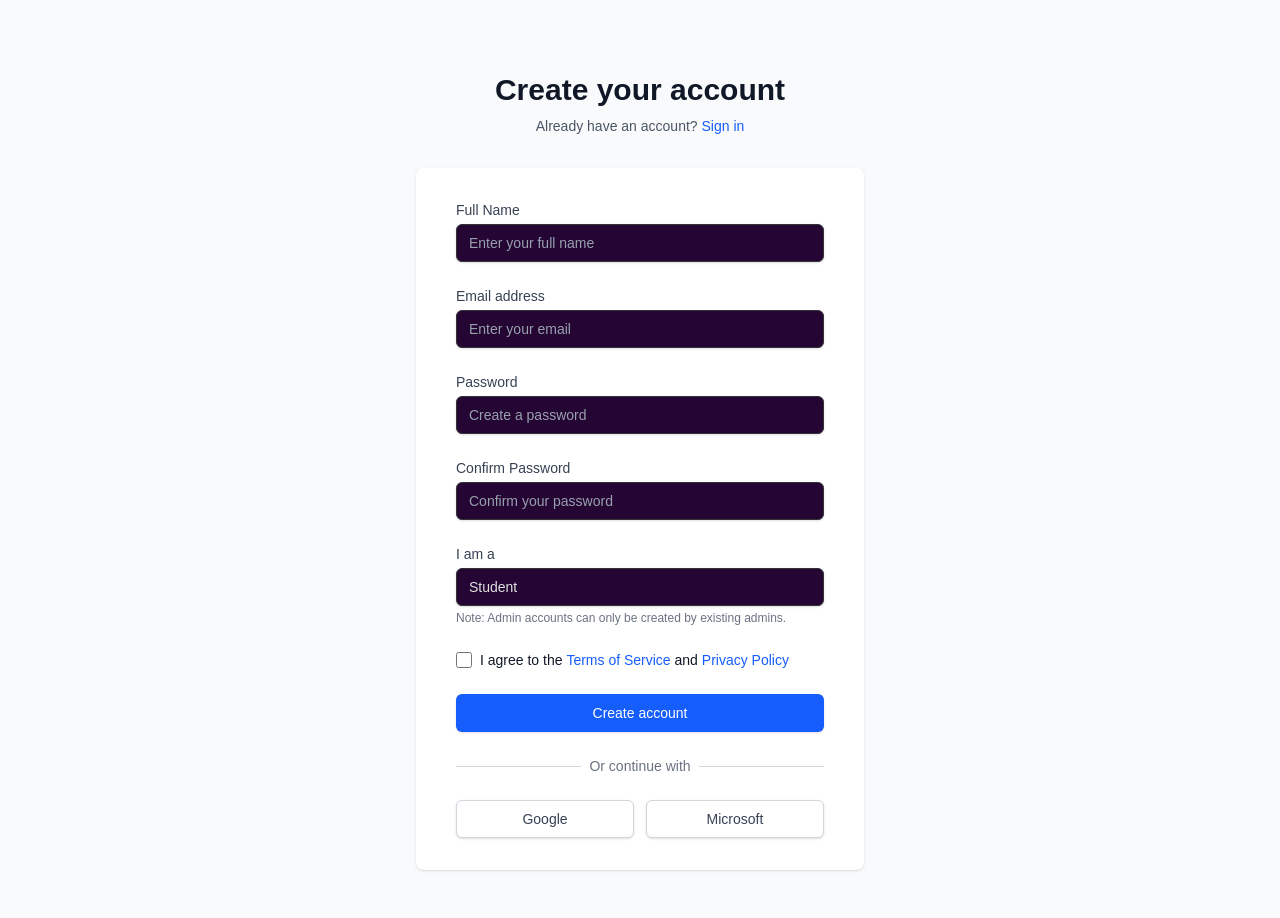
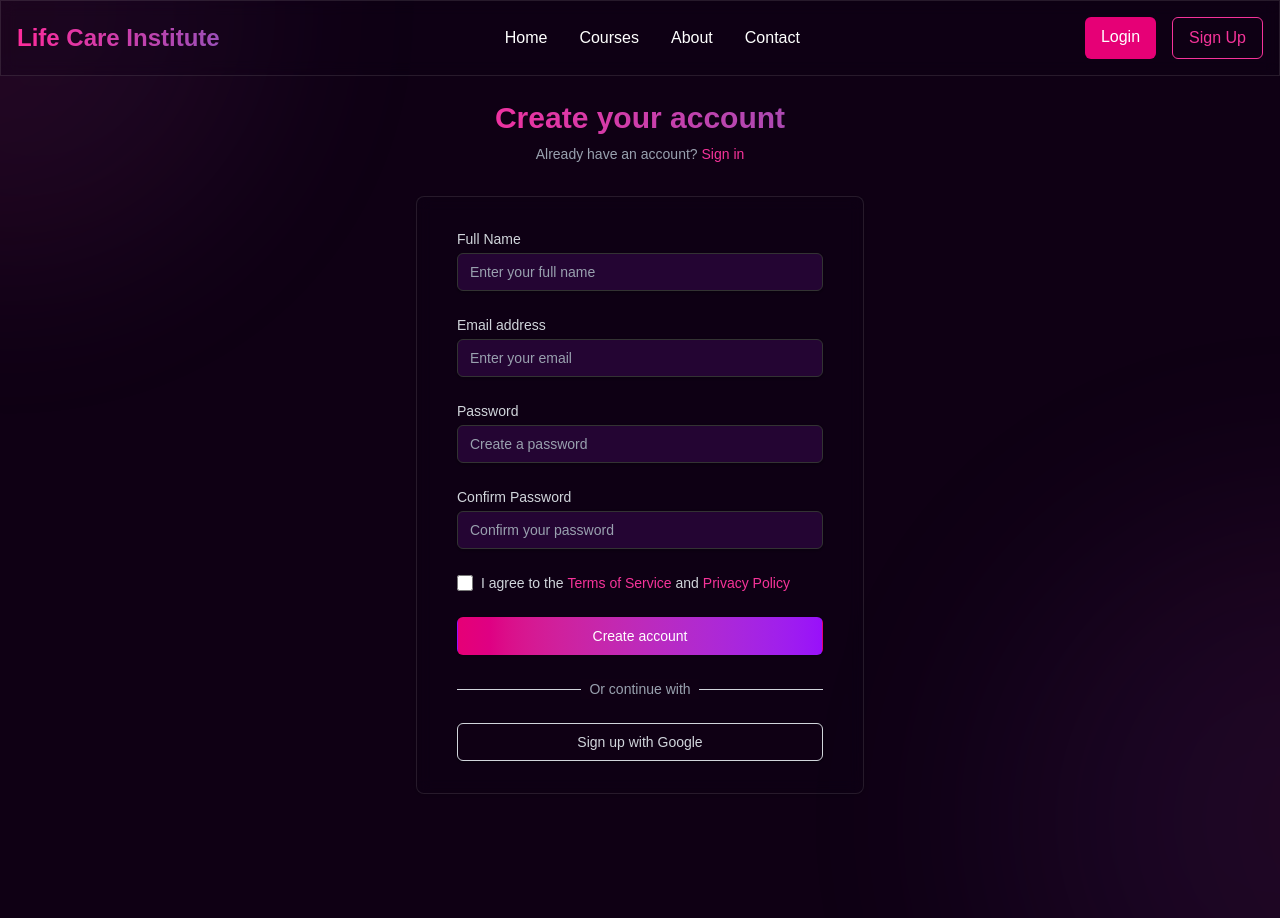
Before and after one commit to Abhisheksharma004/Life-Care-Instuite-course-selling-web, a Next.js app: page /signup in a window 1280 px wide. After the commit the page ends 800 px from the top, so only its background shows below. Built offline with nearby package versions, Linux system fonts and the light colour scheme.

Commit message:
some change in login signup and main page

```diff
--- /dev/null
+++ b/src/app/components/Navbar.tsx
@@ -0,0 +1,58 @@
+"use client";
+
+import Link from "next/link";
+import { useState } from "react";
+
+export default function Navbar() {
+  const [isMenuOpen, setIsMenuOpen] = useState(false);
+  const toggleMenu = () => setIsMenuOpen((open) => !open);
+
+  return (
+    <header className="glass-effect text-white sticky top-0 z-50">
+      <div className="container mx-auto px-4 py-4">
+        <div className="flex justify-between items-center">
+          <div className="text-2xl font-bold gradient-text">Life Care Institute</div>
+          {/* Desktop Navigation */}
+          <nav className="hidden md:flex space-x-8">
+            <Link href="/" className="hover:text-pink-500 transition">Home</Link>
+            <Link href="/courses" className="hover:text-pink-500 transition">Courses</Link>
+            <Link href="/about" className="hover:text-pink-500 transition">About</Link>
+            <Link href="/contact" className="hover:text-pink-500 transition">Contact</Link>
+          </nav>
+          {/* Desktop Auth Buttons */}
+          <div className="hidden md:flex space-x-4">
+            <Link href="/login" className="px-4 py-2 bg-pink-600 text-white rounded-md hover:bg-pink-700 transition">Login</Link>
+            <Link href="/signup" className="px-4 py-2 border border-pink-500 text-pink-500 rounded-md hover:bg-pink-500 hover:text-white transition">Sign Up</Link>
+          </div>
+          {/* Mobile Menu Button */}
+          <button className="md:hidden text-white focus:outline-none" onClick={toggleMenu} aria-label="Toggle menu">
+            {isMenuOpen ? (
+              <svg xmlns="http://www.w3.org/2000/svg" className="h-6 w-6" fill="none" viewBox="0 0 24 24" stroke="currentColor">
+                <path strokeLinecap="round" strokeLinejoin="round" strokeWidth={2} d="M6 18L18 6M6 6l12 12" />
+              </svg>
+            ) : (
+              <svg xmlns="http://www.w3.org/2000/svg" className="h-6 w-6" fill="none" viewBox="0 0 24 24" stroke="currentColor">
+                <path strokeLinecap="round" strokeLinejoin="round" strokeWidth={2} d="M4 6h16M4 12h16M4 18h16" />
+              </svg>
+            )}
+          </button>
+        </div>
+        {/* Mobile Menu */}
+        {isMenuOpen && (
+          <div className="md:hidden absolute top-16 left-0 right-0 glass-effect shadow-lg z-50 animate-fadeIn">
+            <div className="flex flex-col p-4 space-y-3">
+              <Link href="/" className="text-white hover:text-pink-500">Home</Link>
+              <Link href="/courses" className="text-white hover:text-pink-500">Courses</Link>
+              <Link href="/about" className="text-white hover:text-pink-500">About</Link>
+              <Link href="/contact" className="text-white hover:text-pink-500">Contact</Link>
+              <div className="flex flex-col space-y-2 pt-2 border-t border-gray-200">
+                <Link href="/login" className="bg-pink-600 text-white px-4 py-2 rounded-md text-center hover:bg-pink-700 transition-colors">Login</Link>
+                <Link href="/signup" className="bg-gradient-to-r from-pink-600 to-purple-600 text-white px-4 py-2 rounded-md text-center hover:opacity-90 transition-opacity">Sign Up</Link>
+              </div>
+            </div>
+          </div>
+        )}
+      </div>
+    </header>
+  );
+}
--- a/src/app/login/page.tsx
+++ b/src/app/login/page.tsx
@@ -3,6 +3,7 @@
 import Link from "next/link";
 import { useState } from "react";
 import { useRouter } from "next/navigation";
+import Navbar from "../components/Navbar";
 
 export default function Login() {
   const router = useRouter();
@@ -54,6 +55,7 @@ export default function Login() {
 
   return (
     <div className="min-h-screen flex flex-col bg-[#0f0014] relative overflow-hidden">
+      <Navbar />
       {/* Decorative Gradient Orbs */}
       <div className="fixed w-[500px] h-[500px] rounded-full bg-gradient-to-r from-[#ff2c9c] to-[#9b4fb8] opacity-10 blur-[100px] -top-60 -left-60 z-0"></div>
       <div className="fixed w-[600px] h-[600px] rounded-full bg-gradient-to-r from-[#6f38c5] to-[#ff2c9c] opacity-10 blur-[120px] -bottom-80 -right-80 z-0"></div>
--- a/src/app/signup/page.tsx
+++ b/src/app/signup/page.tsx
@@ -3,6 +3,7 @@
 import Link from "next/link";
 import { useState } from "react";
 import { useRouter } from "next/navigation";
+import Navbar from "../components/Navbar";
 
 export default function Signup() {
   const router = useRouter();
@@ -11,17 +12,16 @@ export default function Signup() {
     email: "",
     password: "",
     confirmPassword: "",
-    role: "student" // Default role
   });
 
   const [isLoading, setIsLoading] = useState(false);
   const [error, setError] = useState("");
 
-  const handleChange = (e: React.ChangeEvent<HTMLInputElement | HTMLSelectElement>) => {
+  const handleChange = (e: React.ChangeEvent<HTMLInputElement>) => {
     const { name, value } = e.target;
-    setFormData(prev => ({
+    setFormData((prev) => ({
       ...prev,
-      [name]: value
+      [name]: value,
     }));
   };
 
@@ -30,7 +30,6 @@ export default function Signup() {
     setIsLoading(true);
     setError("");
 
-    // Validation
     if (formData.password !== formData.confirmPassword) {
       setError("Passwords don't match");
       setIsLoading(false);
@@ -38,13 +37,8 @@ export default function Signup() {
     }
 
     try {
-      // In a real app, we would register with a backend
       console.log("Signup attempt with:", formData);
-
-      // Simulate registration
-      await new Promise(resolve => setTimeout(resolve, 1000));
-
-      // Redirect to login
+      await new Promise((resolve) => setTimeout(resolve, 1000));
       router.push("/login");
     } catch (err) {
       setError("Registration failed. Please try again.");
@@ -54,22 +48,38 @@ export default function Signup() {
     }
   };
 
+  const handleGoogleSignup = async () => {
+    try {
+      console.log("Google signup initiated");
+      await new Promise((resolve) => setTimeout(resolve, 1000));
+      router.push("/dashboard");
+    } catch (err) {
+      setError("Google signup failed. Please try again.");
+      console.error("Google signup error:", err);
+    }
+  };
+
   return (
-    <div className="min-h-screen bg-gray-50 flex flex-col justify-center py-12 sm:px-6 lg:px-8">
-      <div className="sm:mx-auto sm:w-full sm:max-w-md">
-        <h2 className="mt-6 text-center text-3xl font-extrabold text-gray-900">
+    <div className="min-h-screen flex flex-col bg-[#0f0014] relative overflow-hidden">
+      <Navbar />
+      {/* Decorative Gradient Orbs */}
+      <div className="fixed w-[500px] h-[500px] rounded-full bg-gradient-to-r from-[#ff2c9c] to-[#9b4fb8] opacity-10 blur-[100px] -top-60 -left-60 z-0"></div>
+      <div className="fixed w-[600px] h-[600px] rounded-full bg-gradient-to-r from-[#6f38c5] to-[#ff2c9c] opacity-10 blur-[120px] -bottom-80 -right-80 z-0"></div>
+
+      <div className="sm:mx-auto sm:w-full sm:max-w-md relative z-10">
+        <h2 className="mt-6 text-center text-3xl font-extrabold gradient-text">
           Create your account
         </h2>
-        <p className="mt-2 text-center text-sm text-gray-600">
+        <p className="mt-2 text-center text-sm text-gray-400">
           Already have an account?{" "}
-          <Link href="/login" className="font-medium text-blue-600 hover:text-blue-500">
+          <Link href="/login" className="font-medium text-pink-500 hover:text-pink-400">
             Sign in
           </Link>
         </p>
       </div>
 
-      <div className="mt-8 sm:mx-auto sm:w-full sm:max-w-md">
-        <div className="bg-white py-8 px-4 shadow sm:rounded-lg sm:px-10">
+      <div className="mt-8 sm:mx-auto sm:w-full sm:max-w-md relative z-10">
+        <div className="glass-effect py-8 px-4 shadow sm:rounded-lg sm:px-10">
           {error && (
             <div className="mb-4 bg-red-50 border-l-4 border-red-400 p-4 text-red-700">
               <p>{error}</p>
@@ -78,7 +88,7 @@ export default function Signup() {
 
           <form className="space-y-6" onSubmit={handleSubmit}>
             <div>
-              <label htmlFor="name" className="block text-sm font-medium text-gray-700">
+              <label htmlFor="name" className="block text-sm font-medium text-gray-300">
                 Full Name
               </label>
               <div className="mt-1">
@@ -90,14 +100,14 @@ export default function Signup() {
                   required
                   value={formData.name}
                   onChange={handleChange}
-                  className="appearance-none block w-full px-3 py-2 border border-gray-300 rounded-md shadow-sm placeholder-gray-400 focus:outline-none focus:ring-blue-500 focus:border-blue-500 sm:text-sm"
+                  className="appearance-none block w-full px-3 py-2 border border-gray-300 rounded-md shadow-sm placeholder-gray-400 focus:outline-none focus:ring-pink-500 focus:border-pink-500 sm:text-sm"
                   placeholder="Enter your full name"
                 />
               </div>
             </div>
 
             <div>
-              <label htmlFor="email" className="block text-sm font-medium text-gray-700">
+              <label htmlFor="email" className="block text-sm font-medium text-gray-300">
                 Email address
               </label>
               <div className="mt-1">
@@ -109,14 +119,14 @@ export default function Signup() {
                   required
                   value={formData.email}
                   onChange={handleChange}
-                  className="appearance-none block w-full px-3 py-2 border border-gray-300 rounded-md shadow-sm placeholder-gray-400 focus:outline-none focus:ring-blue-500 focus:border-blue-500 sm:text-sm"
+                  className="appearance-none block w-full px-3 py-2 border border-gray-300 rounded-md shadow-sm placeholder-gray-400 focus:outline-none focus:ring-pink-500 focus:border-pink-500 sm:text-sm"
                   placeholder="Enter your email"
                 />
               </div>
             </div>
 
             <div>
-              <label htmlFor="password" className="block text-sm font-medium text-gray-700">
+              <label htmlFor="password" className="block text-sm font-medium text-gray-300">
                 Password
               </label>
               <div className="mt-1">
@@ -128,14 +138,14 @@ export default function Signup() {
                   required
                   value={formData.password}
                   onChange={handleChange}
-                  className="appearance-none block w-full px-3 py-2 border border-gray-300 rounded-md shadow-sm placeholder-gray-400 focus:outline-none focus:ring-blue-500 focus:border-blue-500 sm:text-sm"
+                  className="appearance-none block w-full px-3 py-2 border border-gray-300 rounded-md shadow-sm placeholder-gray-400 focus:outline-none focus:ring-pink-500 focus:border-pink-500 sm:text-sm"
                   placeholder="Create a password"
                 />
               </div>
             </div>
 
             <div>
-              <label htmlFor="confirmPassword" className="block text-sm font-medium text-gray-700">
+              <label htmlFor="confirmPassword" className="block text-sm font-medium text-gray-300">
                 Confirm Password
               </label>
               <div className="mt-1">
@@ -147,30 +157,9 @@ export default function Signup() {
                   required
                   value={formData.confirmPassword}
                   onChange={handleChange}
-                  className="appearance-none block w-full px-3 py-2 border border-gray-300 rounded-md shadow-sm placeholder-gray-400 focus:outline-none focus:ring-blue-500 focus:border-blue-500 sm:text-sm"
+                  className="appearance-none block w-full px-3 py-2 border border-gray-300 rounded-md shadow-sm placeholder-gray-400 focus:outline-none focus:ring-pink-500 focus:border-pink-500 sm:text-sm"
                   placeholder="Confirm your password"
                 />
-              </div>
-            </div>
-
-            <div>
-              <label htmlFor="role" className="block text-sm font-medium text-gray-700">
-                I am a
-              </label>
-              <div className="mt-1">
-                <select
-                  id="role"
-                  name="role"
-                  value={formData.role}
-                  onChange={handleChange}
-                  className="appearance-none block w-full px-3 py-2 border border-gray-300 rounded-md shadow-sm placeholder-gray-400 focus:outline-none focus:ring-blue-500 focus:border-blue-500 sm:text-sm"
-                >
-                  <option value="student">Student</option>
-                  <option value="teacher">Teacher</option>
-                </select>
-                <p className="mt-1 text-xs text-gray-500">
-                  Note: Admin accounts can only be created by existing admins.
-                </p>
               </div>
             </div>
 
@@ -180,15 +169,15 @@ export default function Signup() {
                 name="terms"
                 type="checkbox"
                 required
-                className="h-4 w-4 text-blue-600 focus:ring-blue-500 border-gray-300 rounded"
+                className="h-4 w-4 text-pink-500 focus:ring-pink-500 border-gray-300 rounded"
               />
-              <label htmlFor="terms" className="ml-2 block text-sm text-gray-900">
+              <label htmlFor="terms" className="ml-2 block text-sm text-gray-300">
                 I agree to the{" "}
-                <a href="#" className="font-medium text-blue-600 hover:text-blue-500">
+                <a href="#" className="font-medium text-pink-500 hover:text-pink-400">
                   Terms of Service
                 </a>{" "}
                 and{" "}
-                <a href="#" className="font-medium text-blue-600 hover:text-blue-500">
+                <a href="#" className="font-medium text-pink-500 hover:text-pink-400">
                   Privacy Policy
                 </a>
               </label>
@@ -198,9 +187,9 @@ export default function Signup() {
               <button
                 type="submit"
                 disabled={isLoading}
-                className={`w-full flex justify-center py-2 px-4 border border-transparent rounded-md shadow-sm text-sm font-medium text-white bg-blue-600 hover:bg-blue-700 focus:outline-none focus:ring-2 focus:ring-offset-2 focus:ring-blue-500 ${isLoading ? 'opacity-75 cursor-not-allowed' : ''}`}
+                className={`w-full flex justify-center py-2 px-4 border border-transparent rounded-md shadow-sm text-sm font-medium text-white bg-gradient-to-r from-pink-600 to-purple-600 hover:opacity-90 focus:outline-none focus:ring-2 focus:ring-offset-2 focus:ring-pink-500 ${isLoading ? "opacity-75 cursor-not-allowed" : ""}`}
               >
-                {isLoading ? 'Creating account...' : 'Create account'}
+                {isLoading ? "Creating account..." : "Create account"}
               </button>
             </div>
           </form>
@@ -211,30 +200,17 @@ export default function Signup() {
                 <div className="w-full border-t border-gray-300"></div>
               </div>
               <div className="relative flex justify-center text-sm">
-                <span className="px-2 bg-white text-gray-500">
-                  Or continue with
-                </span>
+                <span className="px-2 bg-[#0f0014] text-gray-400">Or continue with</span>
               </div>
             </div>
 
-            <div className="mt-6 grid grid-cols-2 gap-3">
-              <div>
-                <a
-                  href="#"
-                  className="w-full flex items-center justify-center px-4 py-2 border border-gray-300 rounded-md shadow-sm text-sm font-medium text-gray-700 bg-white hover:bg-gray-50"
-                >
-                  <span>Google</span>
-                </a>
-              </div>
-
-              <div>
-                <a
-                  href="#"
-                  className="w-full flex items-center justify-center px-4 py-2 border border-gray-300 rounded-md shadow-sm text-sm font-medium text-gray-700 bg-white hover:bg-gray-50"
-                >
-                  <span>Microsoft</span>
-                </a>
-              </div>
+            <div className="mt-6">
+              <button
+                onClick={handleGoogleSignup}
+                className="w-full flex items-center justify-center px-4 py-2 border border-gray-300 rounded-md shadow-sm text-sm font-medium text-gray-300 bg-[#0f0014] hover:bg-gray-800"
+              >
+                <span>Sign up with Google</span>
+              </button>
             </div>
           </div>
         </div>
```
